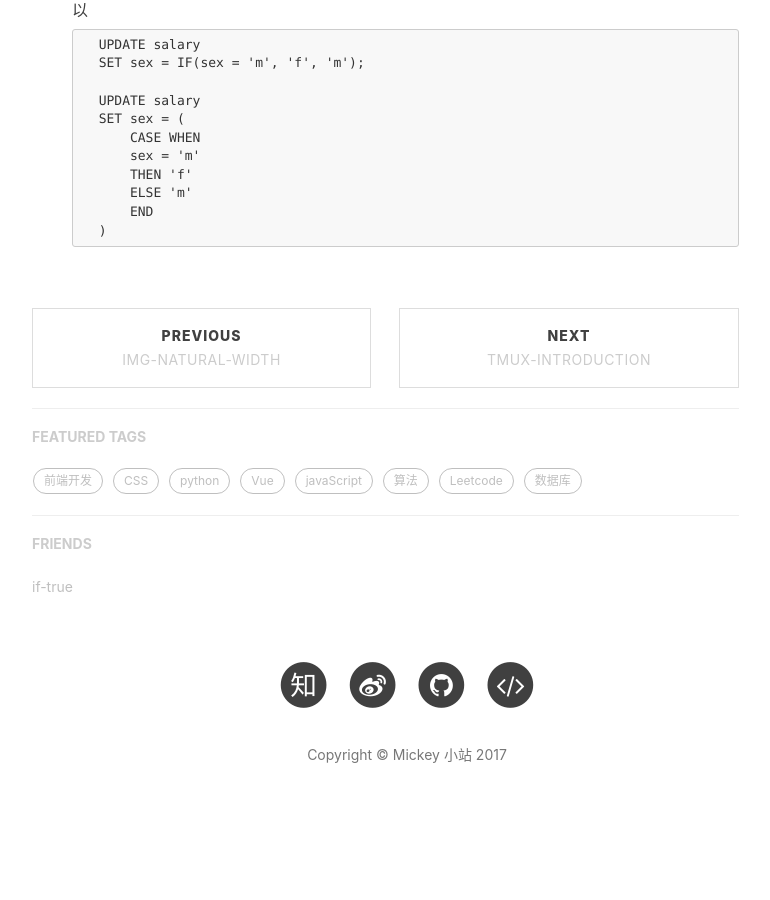
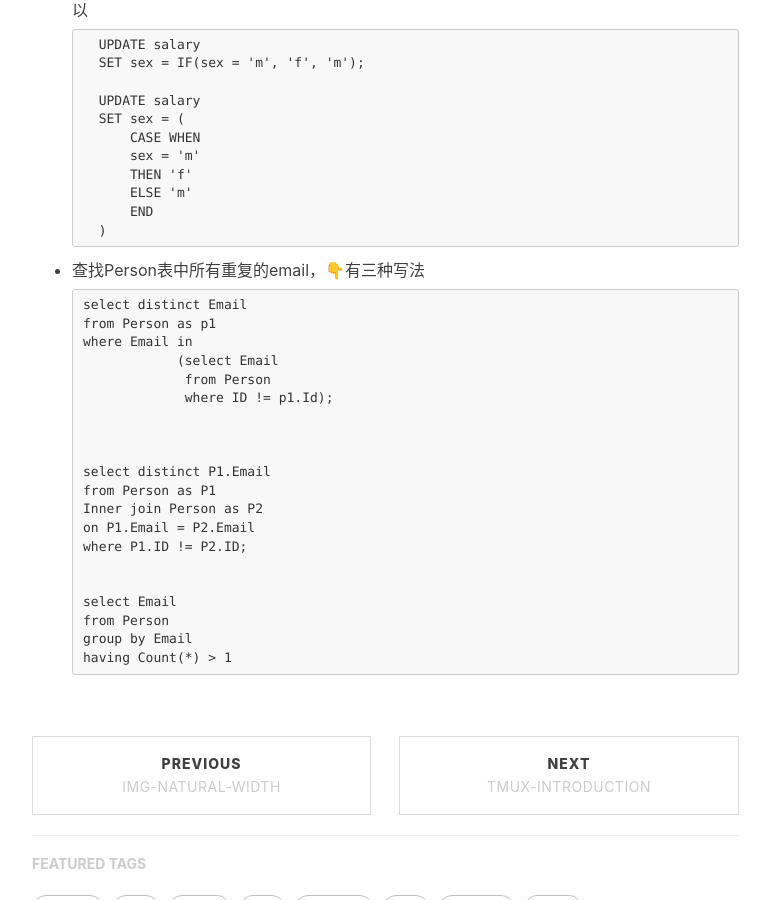
Before and after one commit to mickey0524/mickey0524.github.io, a Jekyll site: the page built from _posts/2017-11-13-superior-db-statement.md, in a window 1280 px wide and 900 px high, scrolled down 573 px. Shown: the whole window, without its empty margins (233-1003 px from the left). Built offline with Jekyll 4.4.1, drawn with Linux system fonts in a browser that asks for light colours; nearby versions of some CDN libraries; comment, search, counter and statistics services are not loaded; before the commit the page ends 1432 px from its top, so only the background shows below that.

Commit message:
feat(db): 增加db写法

````diff
--- a/_posts/2017-11-13-superior-db-statement.md
+++ b/_posts/2017-11-13-superior-db-statement.md
@@ -24,3 +24,28 @@ tags:
 		END
 	)
 	```
+
+* 查找Person表中所有重复的email，👇有三种写法
+
+  ```
+  select distinct Email
+  from Person as p1
+  where Email in
+              (select Email
+               from Person
+               where ID != p1.Id);
+
+
+
+  select distinct P1.Email
+  from Person as P1
+  Inner join Person as P2
+  on P1.Email = P2.Email
+  where P1.ID != P2.ID;
+
+
+  select Email
+  from Person
+  group by Email
+  having Count(*) > 1
+  ```
````
